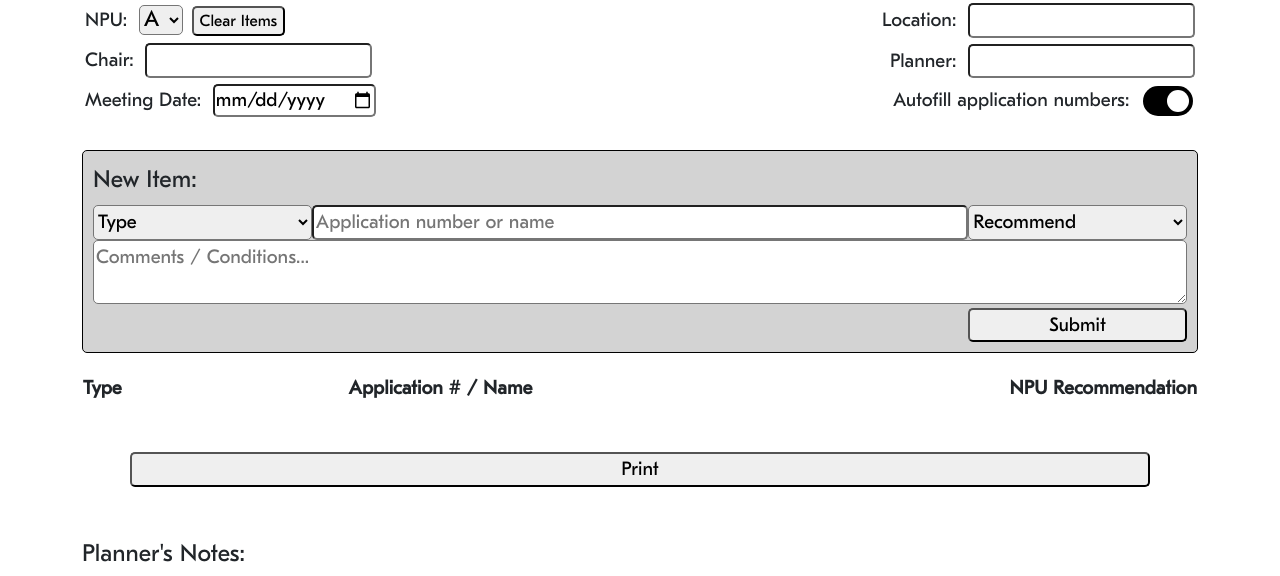
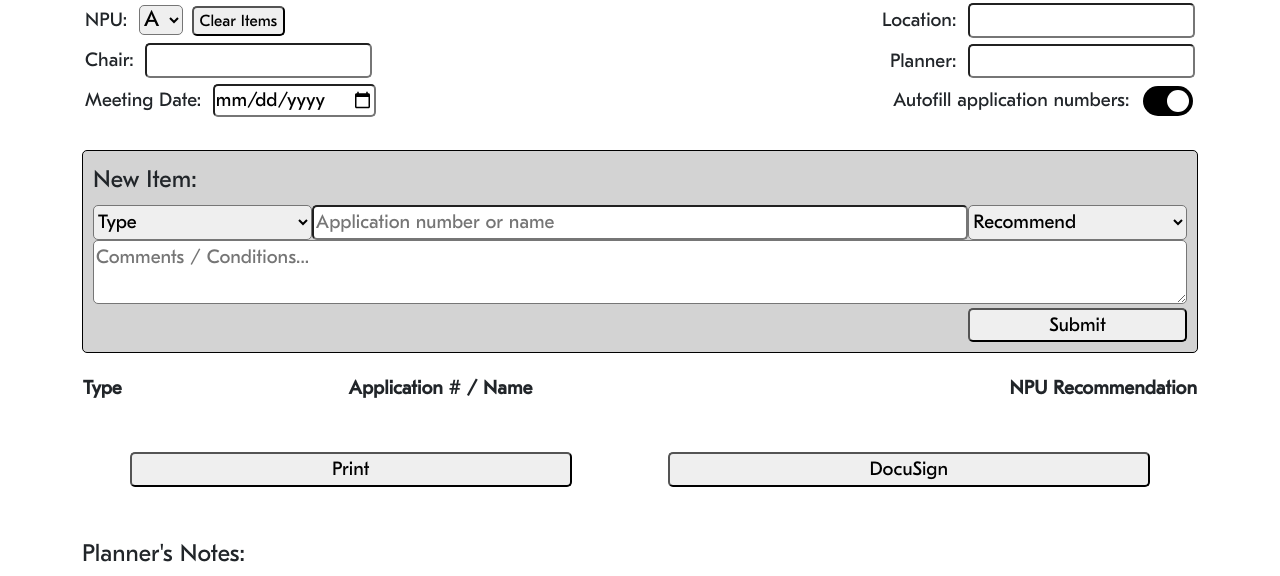
Before and after one commit to UrbaneD0ge/VotingForm, a website: page index.html in a window 1280 px wide. Shown: the part 205-781 px from the top of the page. Drawn offline with nearby package versions, Linux system fonts and the light colour scheme.

Commit message:
harder than it should be

```diff
--- a/app.js
+++ b/app.js
@@ -519,3 +519,15 @@ function getDragAfterElement(container, y) {
     }
   }, { offset: Number.NEGATIVE_INFINITY }).element
 };
+
+function docuSign() {
+  let headers = new Headers();
+
+  https://account-d.docusign.com/oauth/auth?response_type=code&scope=$signature%20impersonation&client_id=3b7cec5e-e9c3-417c-80bc-348743e8db81&redirect_uri=http://127.0.0.1:5000/ds/callback
+  let SCOPE = 'signature';
+  let YOUR_INTEGRATION_KEY = '3b7cec5e-e9c3-417c-80bc-348743e8db81';
+  let YOUR_REDIRECT_URI = '127.0.0.1:5000';
+  fetch(`https://account-d.docusign.com/oauth/auth?response_type=code&scope=${SCOPE}&client_id=${YOUR_INTEGRATION_KEY}&redirect_uri=${YOUR_REDIRECT_URI}`)
+    .then(result => consol.log(result))
+    .catch(err => console.error(err))
+};
--- a/index.html
+++ b/index.html
@@ -150,6 +150,7 @@
   <div class='d-flex justify-content-around'>
     <!-- <button id='save' class='m-3 flex-grow-1'>Save</button> -->
     <button id='print' class='m-5 flex-grow-1'>Print</button>
+    <button id='docuSign' class='m-5 flex-grow-1' onclick='docuSign()'>DocuSign</button>
   </div>
   <div id='signature' style='display: none;'>
     <div class='row'>
@@ -192,13 +193,16 @@
         <li>Items are now draggable! Grab items by their type cell and drag them into any order you'd like.</li>
       </ul>
       <ul>
-        <li>Fill page header info - this information is saved to your device for future use when you click print.</li>
-        <li>For each voting item: Select item type, complete the pre-filled application numbers where applicable, and
+        <li>Fill page header info - this information is saved to your device for future use when you click print.
+        </li>
+        <li>For each voting item: Select item type, complete the pre-filled application numbers where applicable,
+          and
           select NPU recommendation from drop-down - do not list the outcomes of each vote, only disposition.</li>
         <li>Add comments/conditions if applicable and submit.</li>
         <li>To delete an item, click the 'X' button next to the item. Comments and application numbers are editable
           after submission.</li>
-        <li>When finished, click 'Print'. You may print the page if you have access to a printer, or print to .PDF for
+        <li>When finished, click 'Print'. You may print the page if you have access to a printer, or print to .PDF
+          for
           emailing.</li>
         <li>In iOS - Tap the print preview image to share the filled form.</li>
         <li>When saving, please do not rename the file - but pay attention to where the file is being saved.</li>
@@ -206,7 +210,8 @@
         <li>Recommendation field is not required, so you can pre-fill items and edit them later.</li>
         <li>If a recommendation isn't selected it will show as "PENDING" - Click on the
           recommendation cell to change it.</li>
-        <li>The print button is disabled if any item's NPU Recommendation field is "PENDING". Select a recommendation
+        <li>The print button is disabled if any item's NPU Recommendation field is "PENDING". Select a
+          recommendation
           to continue printing.</li>
         <li>Add a comments line to an existing item by pressing 'tab' inside the Application Name field.
         </li>
```
